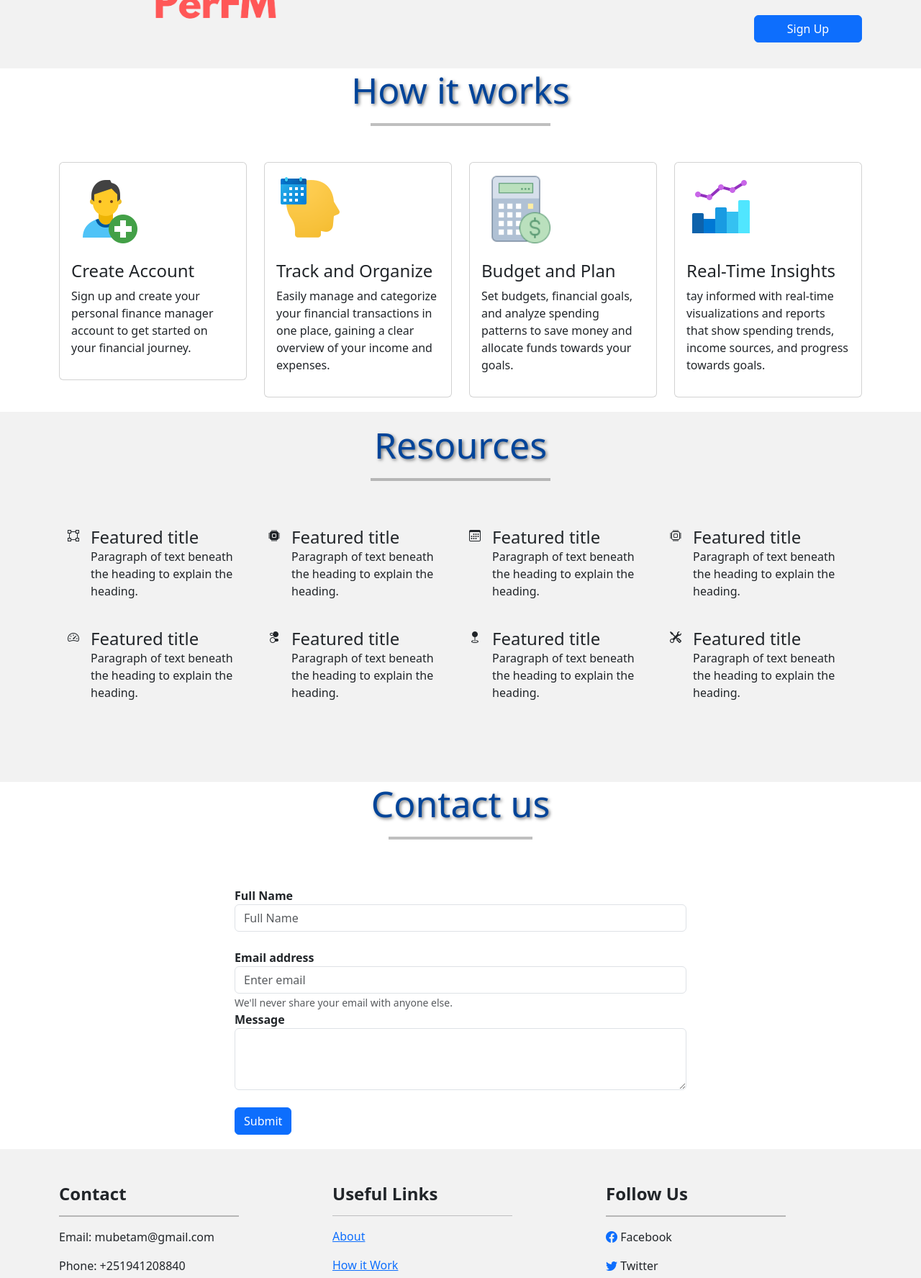
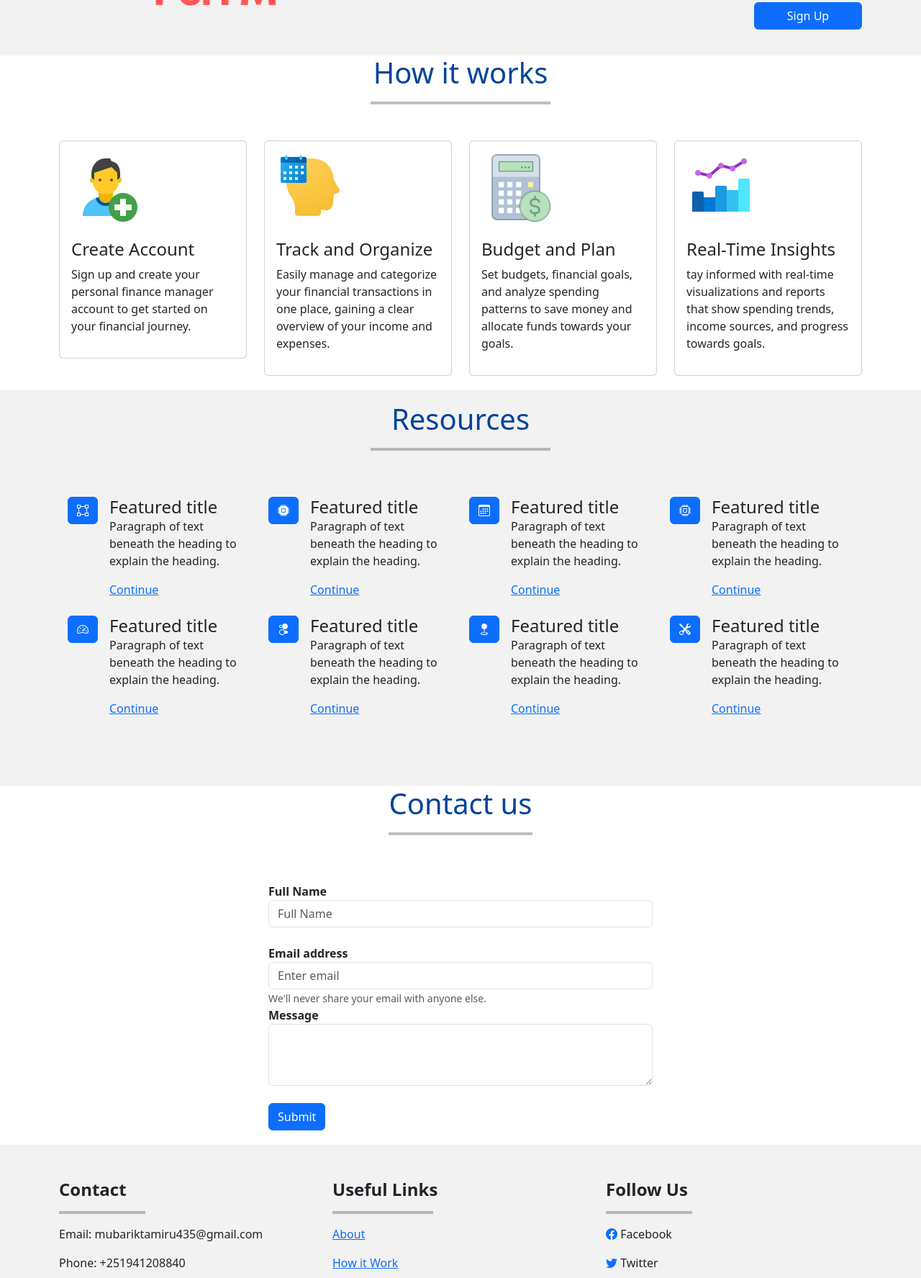
Before and after one commit to mube1234/perfm, a Django app: page / in a window 1280 px wide. Shown: the part 1025-2800 px from the top of the page at 72% size. Run offline with Django 4.2, Linux system fonts and the light colour scheme; some libraries are stand-ins or nearby versions.

Commit message:
'some_changes'

```diff
--- a/finance/static/css/styles.css
+++ b/finance/static/css/styles.css
@@ -1,29 +1,3 @@
-
-
-.image-container {
-    position: relative;
-    display: inline-block;
-
-}
-
-.text-container {
-    position: absolute;
-    top: 37%;
-    left: 37%;
-    transform: translate(-37%, -37%);
-}
-
-h1 {
-    color: white;
-    font-size: 50px;
-    text-shadow: 2px 2px 4px rgba(0, 0, 0, 0.5);
-}
-
-.image-text {
-  font-size: 50px;
-  font-weight: bold;
-  text-shadow: 2px 2px 4px rgba(0, 0, 0, 0.5);
-}
 .image-container {
   position: relative;
   width: 100%;
@@ -55,6 +29,7 @@ h1 {
   font-weight: bold;
   text-shadow: 2px 2px 4px rgba(0, 0, 0, 0.5);
 }
+
 .image-button {
   display: inline-block;
   width: 170px;
@@ -74,23 +49,30 @@ h1 {
   border-color: #0056b3; /* Darker shade of primary color */
 }
 
-
-
 .navbar-transparent .navbar-nav .nav-link {
   color: #ffffff; /* Set the color of the navbar links */
 }
 
-  .navbar-transparent .navbar-nav .nav-link:hover{
-    color: #ff0202; /* Set the color of the navbar links */
-  }
-  .sidebar:hover {
-    color: #ff0202; /* Set the hover color of the sidebar links */
-    background-color: black;
+.navbar-transparent .navbar-nav .nav-link:hover {
+  color: #ff0202; /* Set the hover color of the navbar links */
 }
 
-.sidebar{
-  color:white;
+.sidebar {
+  color: white;
 }
 
+@media (max-width: 768px) {
+  .image-container {
+      padding-bottom: 75%; /* Adjust the aspect ratio for small devices */
+  }
 
-  /* sidebar */
+  .image-text {
+      font-size: 30px; /* Reduce the font size for small devices */
+  }
+
+  .image-button {
+      width: 130px; /* Reduce the width for small devices */
+      font-size: 16px; /* Reduce the font size for small devices */
+      margin-top: 10px; /* Adjust the margin for small devices */
+  }
+}
--- a/finance/templates/finance/base.html
+++ b/finance/templates/finance/base.html
@@ -12,14 +12,8 @@
       <script src="https://cdn.jsdelivr.net/npm/bootstrap@5.3.0/dist/js/bootstrap.min.js" integrity="sha384-fbbOQedDUMZZ5KreZpsbe1LCZPVmfTnH7ois6mU1QK+m14rQ1l2bGBq41eYeM/fS" crossorigin="anonymous"></script>
       {% comment %} bootstrap icons {% endcomment %}
       <link rel="stylesheet" href="https://cdn.jsdelivr.net/npm/bootstrap-icons@1.10.5/font/bootstrap-icons.css">
-
       <link rel="stylesheet" type="text/css" href="{% static 'css/styles.css' %}">
       <script src="{% static 'js/main.js' %}"></script>
-
-
-
-
-    </head>
 </head>
 <body style='background:#f2f2f2;'>
   <header>
--- a/finance/templates/finance/index.html
+++ b/finance/templates/finance/index.html
@@ -93,60 +93,69 @@
       <hr style='border:2px solid black;width:250px;'></center>
 
     <div class="row row-cols-1 row-cols-sm-2 row-cols-md-3 row-cols-lg-4 g-4 py-5">
+
       <div class="col d-flex align-items-start">
-        <i class=" bi-bounding-box flex-shrink-0 me-3" width="1.75em" height="1.75em"></i>
+        <i class="btn btn-primary bi-bounding-box flex-shrink-0 me-3" width="1.75em" height="1.75em"></i>
         <div>
           <h3 class=" mb-0 fs-4">Featured title</h3>
           <p>Paragraph of text beneath the heading to explain the heading.</p>
+          <a href=''>Continue</a>
         </div>
       </div>
       <div class="col d-flex align-items-start">
-        <i class="bi bi-cpu-fill flex-shrink-0 me-3" width="1.75em" height="1.75em"></i>
+        <i class="btn btn-primary bi bi-cpu-fill flex-shrink-0 me-3" width="1.75em" height="1.75em"></i>
         <div>
           <h3 class=" mb-0 fs-4">Featured title</h3>
           <p>Paragraph of text beneath the heading to explain the heading.</p>
+          <a href=''>Continue</a>
         </div>
       </div>
       <div class="col d-flex align-items-start">
-        <i class="bi bi-calendar3 flex-shrink-0 me-3" width="1.75em" height="1.75em"></i>
+        <i class="btn btn-primary bi bi-calendar3 flex-shrink-0 me-3" width="1.75em" height="1.75em"></i>
         <div>
           <h3 class=" mb-0 fs-4">Featured title</h3>
           <p>Paragraph of text beneath the heading to explain the heading.</p>
+          <a href=''>Continue</a>
         </div>
       </div>
       <div class="col d-flex align-items-start">
-        <i class="bi bi-cpu flex-shrink-0 me-3" width="1.75em" height="1.75em"></i>
+        <i class="btn btn-primary bi bi-cpu flex-shrink-0 me-3" width="1.75em" height="1.75em"></i>
         <div>
           <h3 class=" mb-0 fs-4">Featured title</h3>
           <p>Paragraph of text beneath the heading to explain the heading.</p>
+          <a href=''>Continue</a>
         </div>
       </div>
       <div class="col d-flex align-items-start">
-        <i class="bi-speedometer2 flex-shrink-0 me-3" width="1.75em" height="1.75em"></i>
+        <i class="btn btn-primary bi-speedometer2 flex-shrink-0 me-3" width="1.75em" height="1.75em"></i>
         <div>
           <h3 class=" mb-0 fs-4">Featured title</h3>
           <p>Paragraph of text beneath the heading to explain the heading.</p>
+          <a href=''>Continue</a>
         </div>
       </div>
       <div class="col d-flex align-items-start">
-        <i class="bi-toggles2 flex-shrink-0 me-3" width="1.75em" height="1.75em"></i>
+        <i class="btn btn-primary bi-toggles2 flex-shrink-0 me-3" width="1.75em" height="1.75em"></i>
         <div>
           <h3 class=" mb-0 fs-4">Featured title</h3>
           <p>Paragraph of text beneath the heading to explain the heading.</p>
+          <a href=''>Continue</a>
         </div>
       </div>
       <div class="col d-flex align-items-start">
-        <i class="bi-geo-fill flex-shrink-0 me-3" width="1.75em" height="1.75em"></i>
+        <i class="btn btn-primary bi-geo-fill flex-shrink-0 me-3" width="1.75em" height="1.75em"></i>
         <div>
           <h3 class=" mb-0 fs-4">Featured title</h3>
           <p>Paragraph of text beneath the heading to explain the heading.</p>
+          <a href=''><a href=''>Continue</a></a>
         </div>
       </div>
       <div class="col d-flex align-items-start">
-        <i class="bi-tools flex-shrink-0 me-3" width="1.75em" height="1.75em"></i>
+        <i class="btn btn-primary bi-tools flex-shrink-0 me-3" width="1.75em" height="1.75em"></i>
         <div>
           <h3 class=" mb-0 fs-4">Featured title</h3>
           <p>Paragraph of text beneath the heading to explain the heading.</p>
+          <a href=''>Continue</a>
         </div>
       </div>
     </div>
@@ -154,8 +163,9 @@
 </section>{% comment %} end of resources {% endcomment %}
 
 {% comment %} contact form {% endcomment %}
-   <section class='contact mt-5' id='contact' style='background:#fff;padding-bottom:20px'>
-      <center><h1 style='color:#004499;'>Contact us</h1>
+   <section class='contact mt-5' id='contact' style='background:#fff;padding-bottom:20px;'>
+    <div class="container px-4 mt-3" id="icon-grid">
+    <center><h1 style='color:#004499;'>Contact us</h1>
         <hr style='border:2px solid black;width:200px;'>
       </center>
       <div class='row '>
@@ -183,6 +193,7 @@
           </form>
         </div>
       </div>
+    </div>
    </section>
 
 
@@ -192,18 +203,18 @@
     <div class="row mb-2 mt-5">
       <div class="col ">
         <div>
-          <h4 class="fw-bold mb-0 ">Contact</h4>
-          <hr style='border:1px solid black;width:250px;'>
-          <p>Email: mubetam@gmail.com</p>
+          <h4 class="fw-bold ">Contact</h4>
+          <hr style='border:2px solid black;width:120px;'>
+          <p>Email: mubariktamiru435@gmail.com</p>
           <p>Phone: +251941208840</p>
           <p>Address: Oromia, Ethiopia</p>
-          <p>PO. Box: 1674</p>
+          <p>PO. Box: 1850</p>
         </div>
       </div>
       <div class="col">
         <div>
-          <h4 class="fw-bold mb-0 ">Useful Links</h4>
-          <hr style='border:1x solid black;width:250px;'>
+          <h4 class="fw-bold  ">Useful Links</h4>
+          <hr style='border:2px solid black;width:140px;'>
           <p><a href="">About</a></p>
           <p><a href="">How it Work</a></p>
           <p><a href="">Resources</a></p>
@@ -212,8 +223,8 @@
       </div>
       <div class="col ">
         <div>
-          <h4 class="fw-bold mb-0 ">Follow Us</h4>
-          <hr style='border:1px solid black;width:250px;'>
+          <h4 class="fw-bold ">Follow Us</h4>
+          <hr style='border:2px solid black;width:120px;'>
 
           <p><a href=""><i class='bi-facebook'></i></a> Facebook</p>
           <p><a href=""><i class='bi-twitter'></i></a> Twitter</p>
@@ -221,9 +232,9 @@
           <p><a href=""><i class='bi-github'></i></a> Github</p>
         </div>
       </div>
-
-
     </div>
   </div>
+    <center><div style='background:#e2e2e2;padding:5px;'><p style="font-size:15px;">Copyright © 2023 Perfm. All Rights Reserved</p></div>	</div>
+    </center>
 </section>{% comment %} end of footer {% endcomment %}
 {% endblock %}
--- a/perfm/settings.py
+++ b/perfm/settings.py
@@ -90,9 +90,9 @@ DATABASES = {
     }
 }
 
-DATABASES={
-    'default':dj_database_url.parse(os.environ.get("DATABASE_URL"))
-}
+# DATABASES={
+#     'default':dj_database_url.parse(os.environ.get("DATABASE_URL"))
+# }
 
 
 # DATABASES = {
```
Also changed, not shown: finance/templates/finance/login.html (+6 -3 lines). Lines whose indentation alone changed are shown as unchanged.
